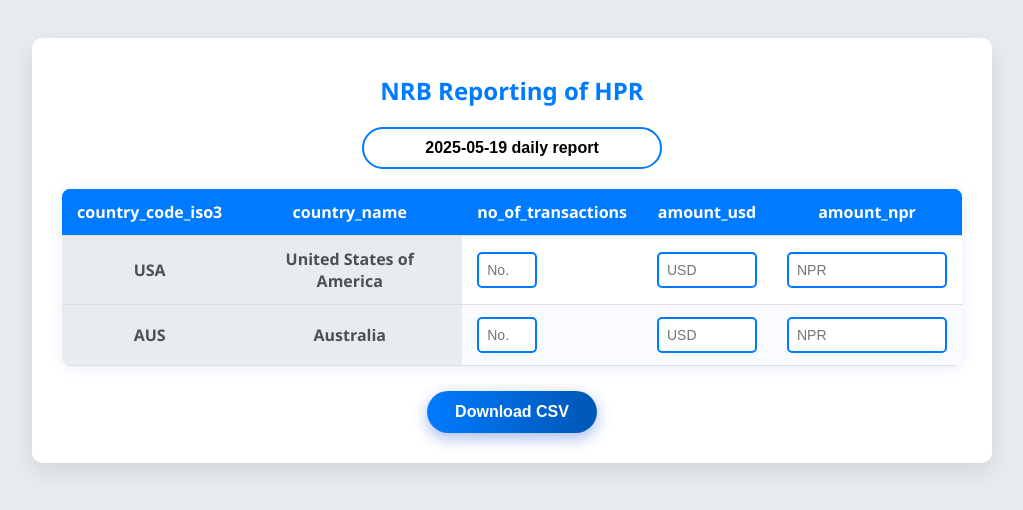
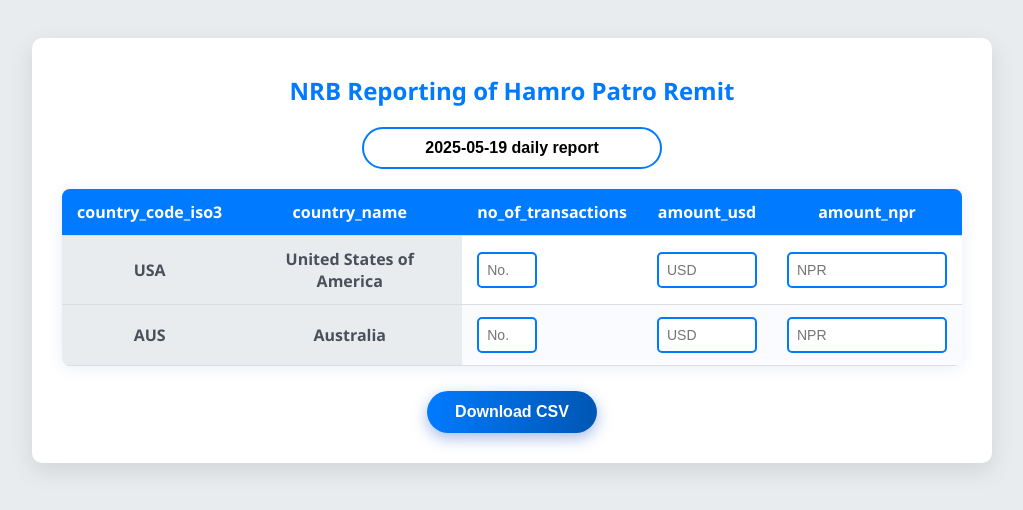
Before and after one commit to bisesh-exe/nrbreporting, a plain HTML site: page index.html in a window 1280 px wide. Shown: the whole page, without its empty margins (128-1151 px from the left). Drawn offline with Linux system fonts and the light colour scheme.

Commit message:
Update Heading index.html

```diff
--- a/index.html
+++ b/index.html
@@ -154,7 +154,7 @@
 </head>
 <body>
   <div class="container">
-    <h1>NRB Reporting of HPR</h1>
+    <h1>NRB Reporting of Hamro Patro Remit</h1>
 
     <input type="text" id="filename-input" placeholder="Enter CSV filename (without extension)" spellcheck="false" />
 
```
